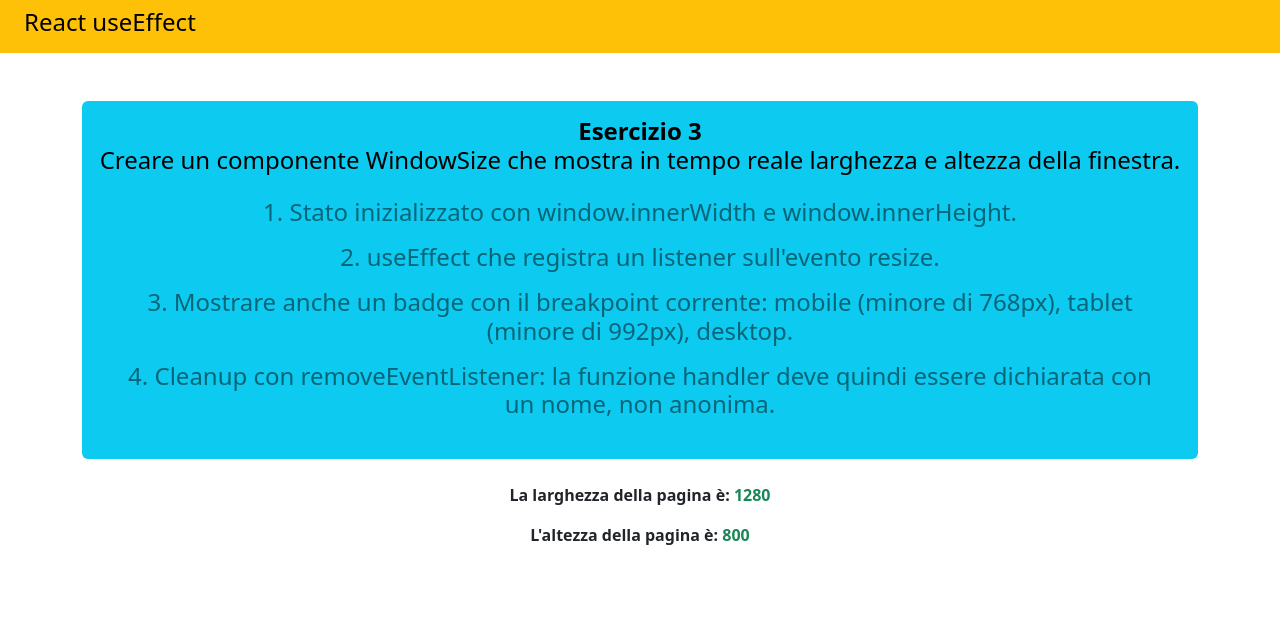
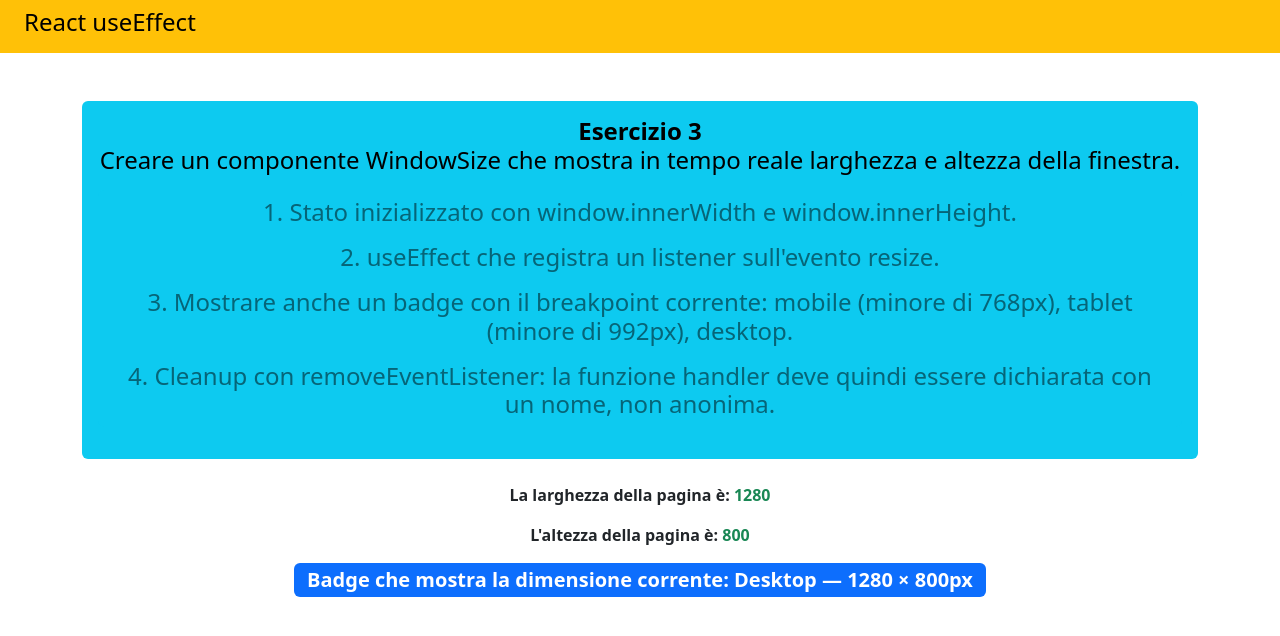
Before and after one commit to ilfosch18-dot/react-use-effect, a React (Vite) app: page / in a window 1280 px wide. Shown: the top 636 px of the page. Built offline with nearby package versions, Linux system fonts and the light colour scheme.

Commit message:
badge TerzoEsercizio

```diff
--- a/src/components/sections/WindowSize.jsx
+++ b/src/components/sections/WindowSize.jsx
@@ -13,6 +13,22 @@ function handleHeight(){
     setHeight(window.innerHeight);
 }
 
+useEffect(() => {
+// ESEGUO FUZNIONE HANDLEWIDTH QUANDO SI RIDIMENSIONA LA FINESTRA
+window.addEventListener('resize', handleWidth);
+// ESEGUO FUZNIONE HANDLEHEIGHT QUANDO SI RIDIMENSIONA LA FINESTRA
+window.addEventListener('resize', handleHeight);
+},[])
+
+let breakpoint;
+
+if (width < 768) {
+  breakpoint = "Mobile";
+} else if (width < 992) {
+  breakpoint = "Tablet";
+} else {
+  breakpoint = "Desktop";
+}
 
   return (
 <main className="my-5 main-content">
@@ -33,6 +49,11 @@ function handleHeight(){
         <p><strong>La larghezza della pagina è: </strong><span className="fw-bold text-success">{width}</span></p>
         <p><strong>L'altezza della pagina è: </strong><span className="fw-bold text-success">{height}</span></p>
       </div>
+      <div className="container text-center">
+        <span className="badge text-bg-primary fs-5">
+            Badge che mostra la dimensione corrente: {breakpoint} — {width} × {height}px
+        </span>
+        </div>
       </main>
     )
 }
```
